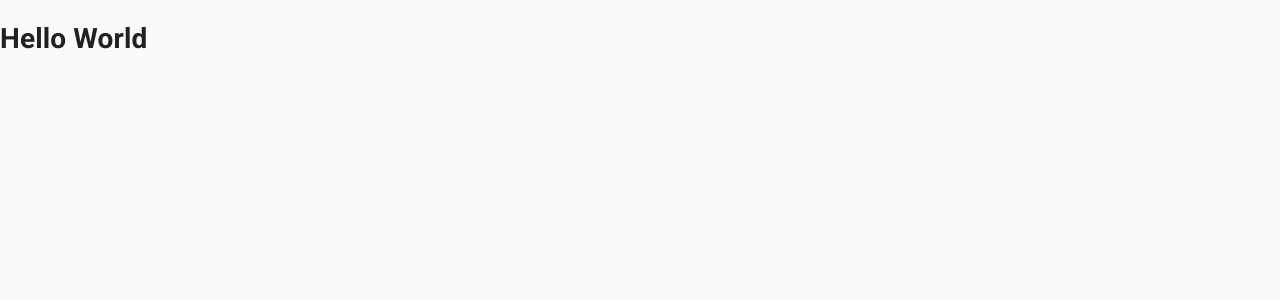
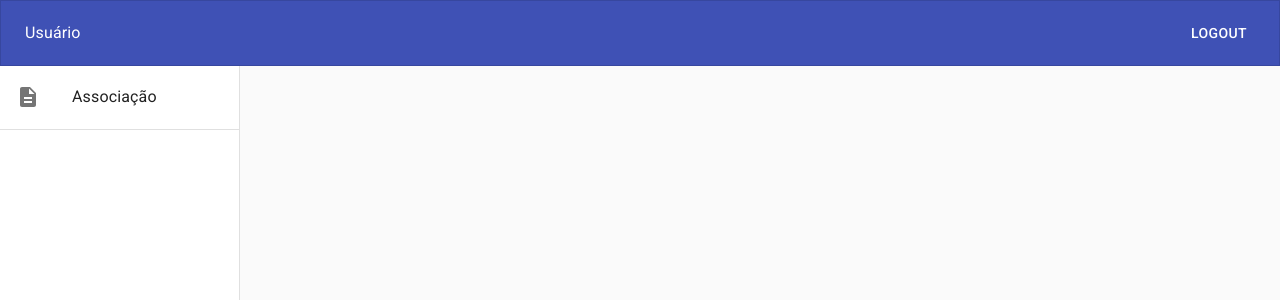
Before and after one commit to ceduardogodoi/torneio-front, a React (Create React App) app: page / in a window 1280 px wide. Shown: the top 300 px of the page. Built offline with nearby package versions, Linux system fonts and the light colour scheme.

Commit message:
Cria o header e a barra de navegação

```diff
--- a/src/App.tsx
+++ b/src/App.tsx
@@ -1,5 +1,14 @@
 import React from 'react';
 
-const App: React.FC = () => <h1>Hello World</h1>;
+import Header from './components/Header';
+import NavDrawer from './components/NavDrawer';
+
+const App: React.FC = () => (
+  // Criar AppBar com o Usuário Logado e Logout
+  <>
+    <Header />
+    <NavDrawer />
+  </>
+);
 
 export default App;
```
